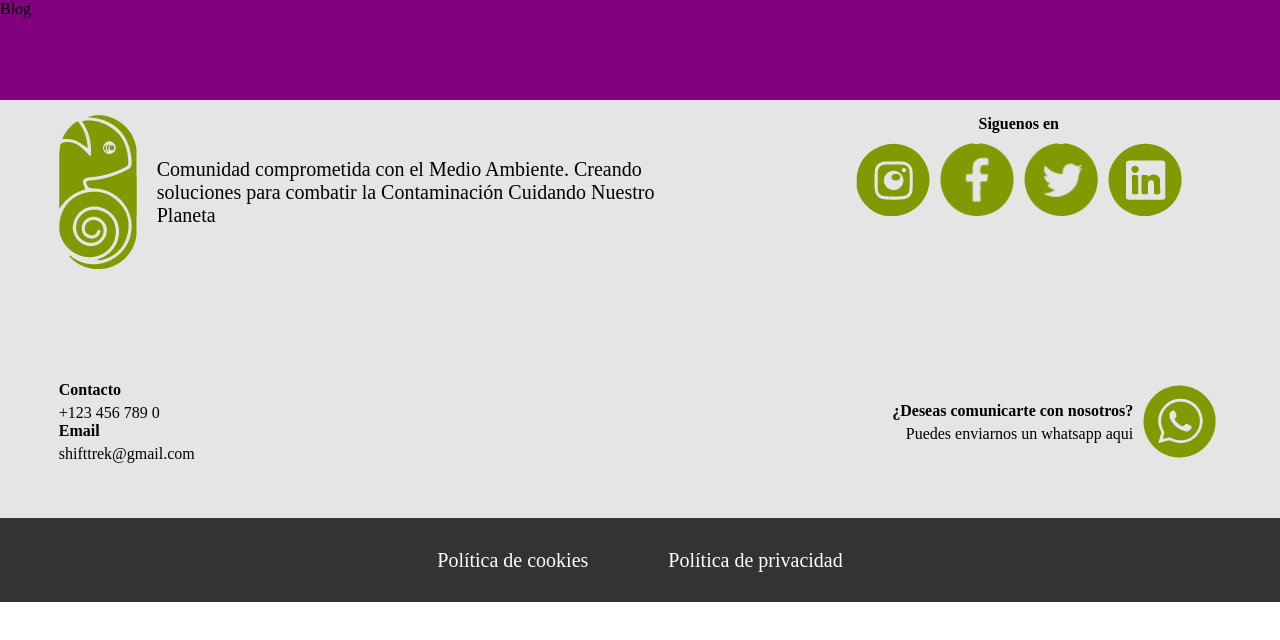
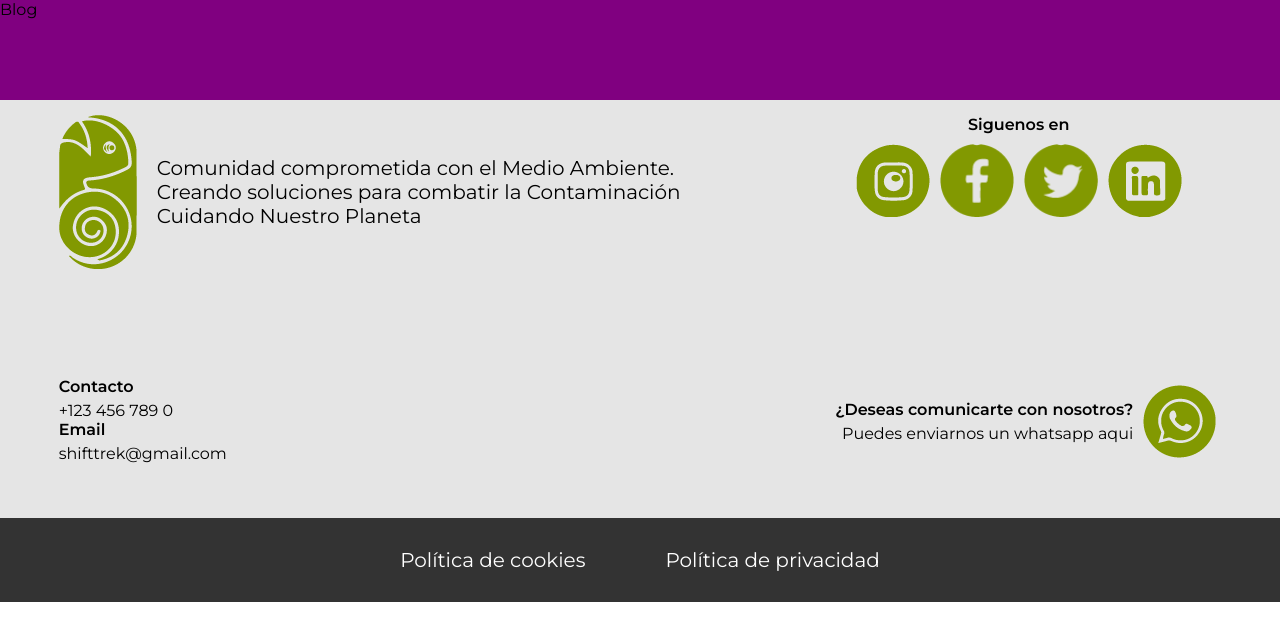
Before and after one commit to SmaelNicolas/trekshift, a React (Create React App) app: page / in a window 1280 px wide. Shown: the top 640 px of the page. Built offline with nearby package versions, Linux system fonts and the light colour scheme.

Commit message:
font family to all *

```diff
--- a/src/index.css
+++ b/src/index.css
@@ -23,6 +23,7 @@
 	margin: 0;
 	padding: 0;
 	box-sizing: border-box;
+	font-family: var(--ff--montserrat);
 }
 
 body {
```
